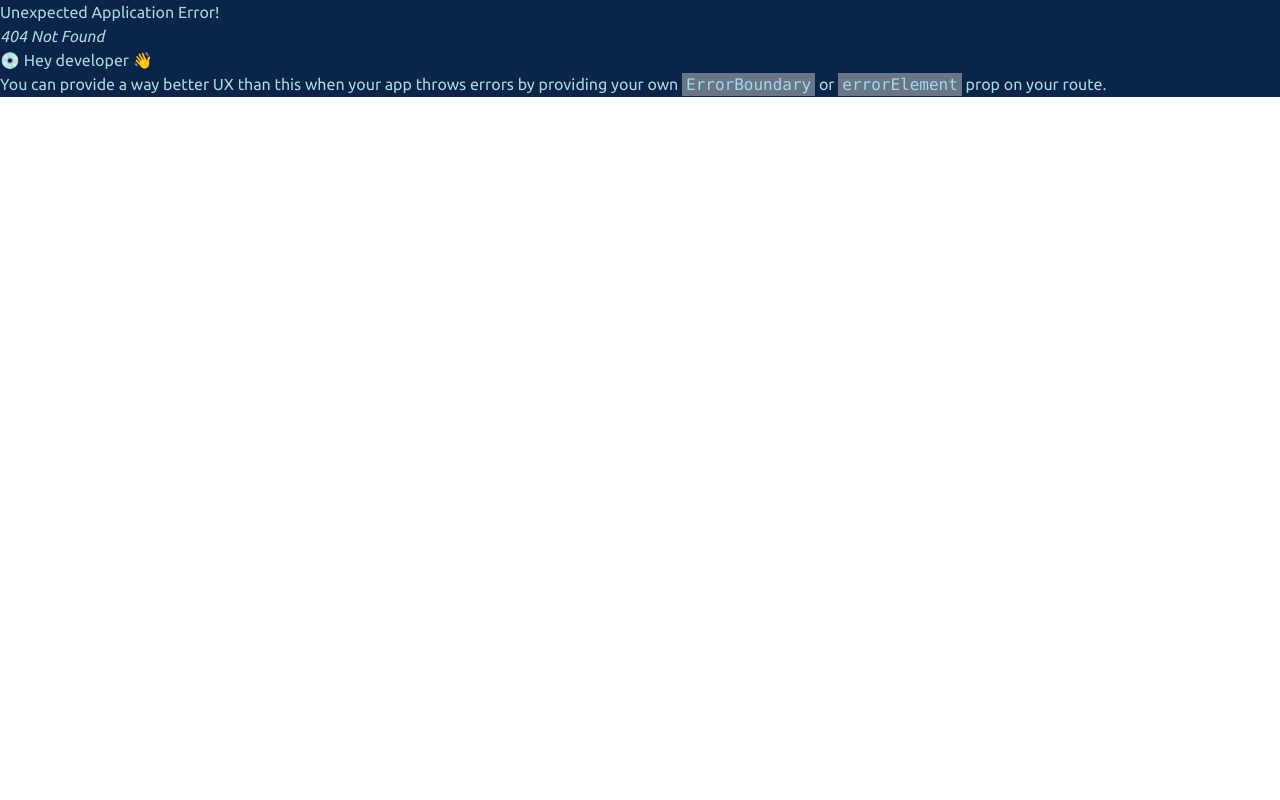
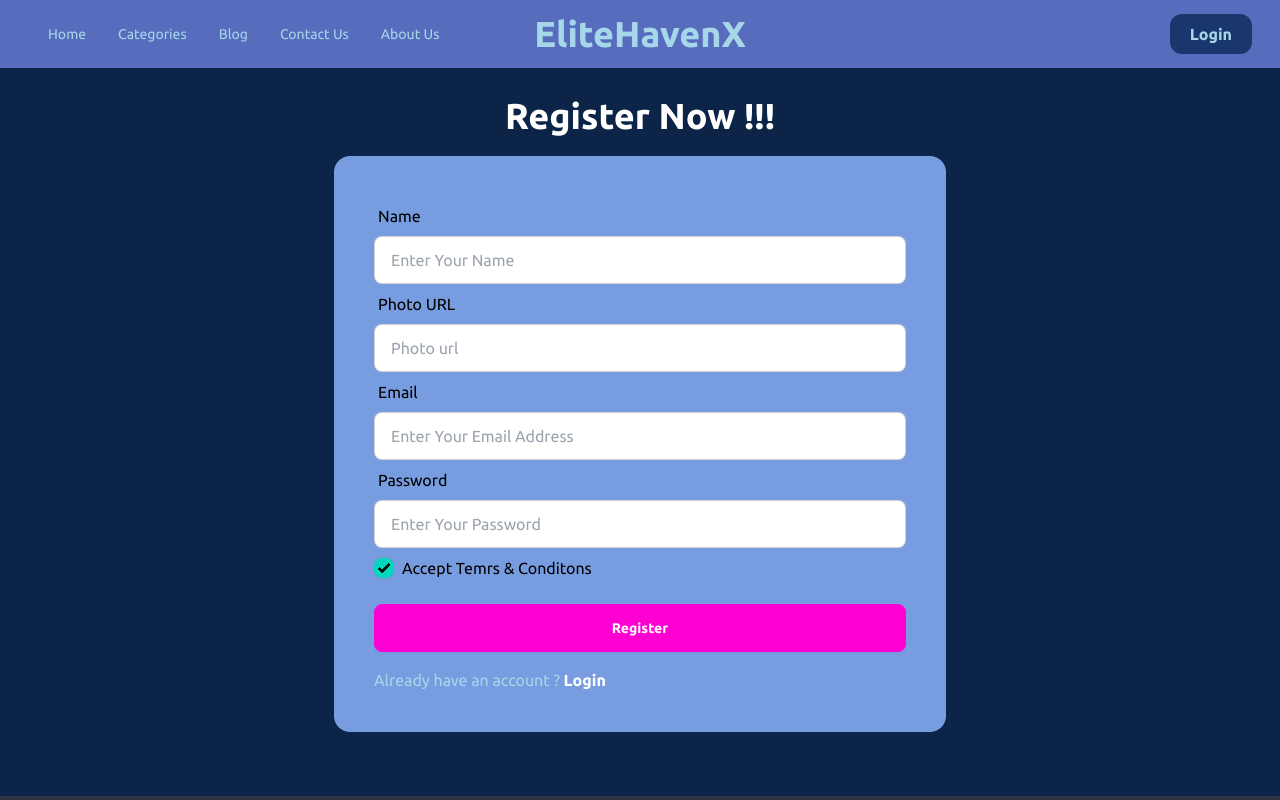
Before and after one commit to vanhellsing102/22--luxury-real-estate, a React (Vite) app: page /register in a window 1280 px wide. Before the commit this address had no page. Shown: the top 800 px of the page. Built offline with nearby package versions, Linux system fonts and the light colour scheme.

Commit message:
register section added

```diff
--- /dev/null
+++ b/src/ContextProviders/ContextProviders.jsx
@@ -0,0 +1,26 @@
+import React, { createContext, useState } from 'react';
+import { createUserWithEmailAndPassword, getAuth } from "firebase/auth";
+import app from '../firebase/firebase.config';
+
+const auth = getAuth(app);
+export const AuthContext = createContext(null);
+
+const ContextProviders = ({children}) => {
+
+    const [user, setUser] = useState(null);
+
+    const createUser = (email, password) =>{
+        return createUserWithEmailAndPassword(auth, email, password);
+    }
+
+    const authInfo = { user, createUser, };
+    return (
+        <AuthContext.Provider value={authInfo}>
+            {
+                children
+            }
+        </AuthContext.Provider>
+    );
+};
+
+export default ContextProviders;
--- /dev/null
+++ b/src/componets/Navbar/Login.jsx
@@ -0,0 +1,39 @@
+import React, { useContext } from 'react';
+import { Link } from 'react-router-dom';
+import { AuthContext } from '../../ContextProviders/ContextProviders';
+
+const Login = () => {
+    const authInfo = useContext(AuthContext);
+    return (
+        <div className='mt-7 px-7'>
+            <h1 className='text-4xl font-bold text-center text-white'>Login Now !!!</h1>
+            <div className="md:w-1/2 lg:w-2/4 w-full mx-auto mb-16 bg-[#19376D] p-10 rounded-2xl mt-5">
+                <form className='text-white'>
+                    <div className="form-control">
+                        <label className="label">
+                            <span>Email</span>
+                        </label>
+                        <input type="email" name='email' placeholder="Enter Your Email Address" className="input input-bordered" required />
+                    </div>
+                    <div className="form-control">
+                        <label className="label">
+                            <span>Password</span>
+                        </label>
+                    <input type="password" name='password' placeholder="Enter Your Password" className="input input-bordered" required />
+                    <label className="label">
+                        <a className="link text-white">Forget password</a>
+                    </label>
+                </div>
+                <div className="form-control mt-6">
+                    <button className="btn btn-secondary">Login</button>
+                </div>
+                </form>
+                <div className='mt-4'>
+                    <p>Don't have an account ? <Link to={'/register'}><button className='text-secondary font-semibold'>Register Now</button></Link></p>
+                </div>
+            </div>
+        </div>
+    );
+};
+
+export default Login;
--- a/src/componets/Navbar/Navbar.jsx
+++ b/src/componets/Navbar/Navbar.jsx
@@ -38,7 +38,7 @@ const Navbar = () => {
                 <h1 className='text-4xl font-bold text-[#A5D7E8]'>EliteHavenX</h1>
             </div>
             <div className="navbar-end">
-                <Link to={'/login '}><button className='bg-[#19376D] px-5 py-2 rounded-xl font-semibold'>Login</button></Link>
+                <Link to={'/login'}><button className='bg-[#19376D] px-5 py-2 rounded-xl font-semibold'>Login</button></Link>
             </div>
         </div>
         </div>
--- /dev/null
+++ b/src/componets/Navbar/Register.jsx
@@ -0,0 +1,79 @@
+import React, { useContext, useState } from 'react';
+import { Link } from 'react-router-dom';
+import { AuthContext } from '../../ContextProviders/ContextProviders';
+
+const Register = () => {
+
+    const { createUser } = useContext(AuthContext);
+    // const [errorMessage, setErrorMessage] = useState('');
+
+    const handleRegister = e =>{
+        e.preventDefault();
+        const form = new FormData(e.target);
+        const name = form.get('name');
+        const photo = form.get("photo");
+        const email = form.get("email");
+        const password = form.get("password");
+
+        if(!/^(?=.*[a-z])(?=.*[A-Z])(?=.*\d)(?=.*[!@#$%^&*])[A-Za-z\d!@#$%^&*]{8,}$/.test(password)){
+            return console.log('sto');
+        }
+        createUser(email, password)
+                .then(result =>{
+                    const registerUser = result.user;
+                    console.log(registerUser);
+                })
+                .catch(error =>{
+                    const errorMessage = error.message;
+                    console.log(errorMessage);
+                })
+
+
+
+    }
+    return (
+        <div className='mt-7 px-7'>
+            <h1 className='text-4xl font-bold text-center text-white'>Register Now !!!</h1>
+            <div className="md:w-1/2 lg:w-2/4 w-full mx-auto mb-16 bg-[#779ce0] p-10 rounded-2xl mt-5">
+                <form onSubmit={handleRegister} className='text-black font-normal'>
+                    <div className="form-control">
+                        <label className="label">
+                            <span>Name</span>
+                        </label>
+                        <input type="text" name='name' placeholder="Enter Your Name" className="input input-bordered" required />
+                    </div>
+                    <div className="form-control">
+                        <label className="label">
+                            <span>Photo URL</span>
+                        </label>
+                        <input type="url" name='photo' placeholder="Photo url" className="input input-bordered" />
+                    </div>
+                    <div className="form-control">
+                        <label className="label">
+                            <span>Email</span>
+                        </label>
+                        <input type="email" name='email' placeholder="Enter Your Email Address" className="input input-bordered" required />
+                    </div>
+                    <div className="form-control">
+                        <label className="label">
+                            <span>Password</span>
+                        </label>
+                        <input type="password" name='password' placeholder="Enter Your Password" className="input input-bordered" required />
+                        <label className='flex mt-2 gap-2 items-center'>
+                            <input type="checkbox" defaultChecked className="checkbox checkbox-accent checkbox-sm" />
+                            <p>Accept Temrs & Conditons</p>
+                        </label>
+                    </div>
+                    <div className="form-control mt-6">
+                        <button className="btn btn-secondary">Register</button>
+                    </div>
+                </form>
+                <div className='mt-4'>
+                    <p>Already have an account ? <Link to={'/login'}><button className='text-white font-semibold'>Login</button></Link></p>
+                </div>
+            </div>
+        </div>
+    );
+};
+
+export default Register;
--- a/src/main.jsx
+++ b/src/main.jsx
@@ -3,9 +3,12 @@ import { createRoot } from 'react-dom/client'
 import './index.css'
 import { RouterProvider } from 'react-router-dom'
 import router from './Routes/Routes.jsx'
+import ContextProviders from './ContextProviders/ContextProviders.jsx'
 
 createRoot(document.getElementById('root')).render(
   <StrictMode>
-      <RouterProvider router={router}></RouterProvider>
+      <ContextProviders>
+          <RouterProvider router={router}></RouterProvider>
+      </ContextProviders>
   </StrictMode>,
 )
```
Also changed, not shown: src/Routes/Routes.jsx (+10 -0 lines).
